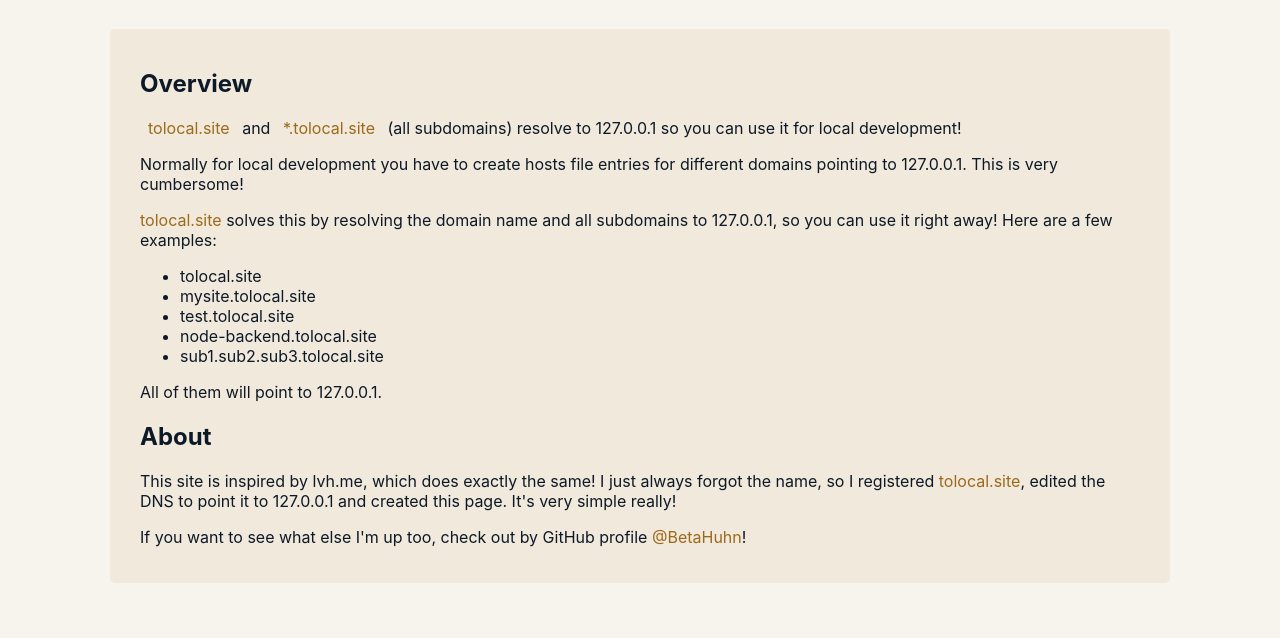
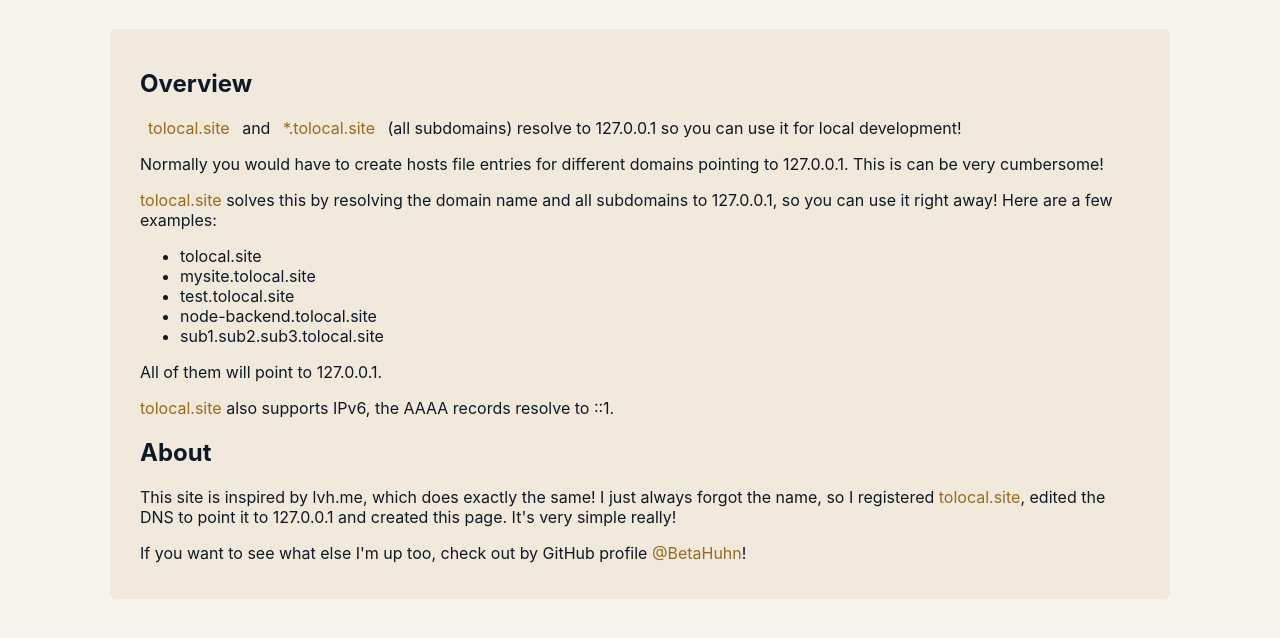
Before and after one commit to BetaHuhn/tolocal-host, a plain HTML site: page index.html in a window 1280 px wide. Shown: the part 150-788 px from the top of the page. Drawn offline with Linux system fonts and the light colour scheme.

Commit message:
Add readme and change wording

```diff
--- a/index.html
+++ b/index.html
@@ -4,10 +4,10 @@
     <meta charset="UTF-8">
     <meta name="viewport" content="width=device-width, initial-scale=1.0">
     <title>About tolocal.site</title>
-    <meta name="title" content="tolocal.site - About">
+    <meta name="title" content="About tolocal.site">
     <!-- Open Graph -->
-    <meta property="og:title" content="tolocal.site - About">
-    <meta property="og:description" content="tolocal.site and *.tolocal.site resolves to 127.0.0.1, use it for local development!">
+    <meta property="og:title" content="About tolocal.site">
+    <meta property="og:description" content="Make your localhost life easier: tolocal.site and *.tolocal.site resolve to 127.0.0.1!">
 
     <link rel="shortcut icon" href="/favicon.ico" type="image/x-icon">
     <link rel="icon" type="image/png" href="/favicon.png">
@@ -25,7 +25,7 @@
         <div class="content">
             <h2>Overview</h2>
             <p><a href="http://tolocal.site" class="space">tolocal.site</a> and <a href="http://tolocal.site" class="space">*.tolocal.site</a> (all subdomains) resolve to <span>127.0.0.1</span> so you can use it for local development!</p>
-            <p>Normally for local development you have to create hosts file entries for different domains pointing to 127.0.0.1. This is very cumbersome!</p>
+            <p>Normally you would have to create hosts file entries for different domains pointing to 127.0.0.1. This is can be very cumbersome!</p>
             <p><a href="http://tolocal.site">tolocal.site</a> solves this by resolving the domain name and all subdomains to 127.0.0.1, so you can use it right away! Here are a few examples:</p>
             <ul>
                 <li>tolocal.site</li>
@@ -35,6 +35,7 @@
                 <li>sub1.sub2.sub3.tolocal.site</li>
             </ul>
             <p>All of them will point to 127.0.0.1.</p>
+            <p><a href="http://tolocal.site">tolocal.site</a> also supports IPv6, the AAAA records resolve to ::1.</p>
             <h2>About</h2>
             <p>This site is inspired by lvh.me, which does exactly the same! I just always forgot the name, so I registered <a href="http://tolocal.site">tolocal.site</a>, edited the DNS to point it to 127.0.0.1 and created this page. It's very simple really!</p>
             <p>If you want to see what else I'm up too, check out by GitHub profile <a href="https://github.com/betahuhn">@BetaHuhn</a>!</p>
```
Also changed, not shown: 1 other file.
